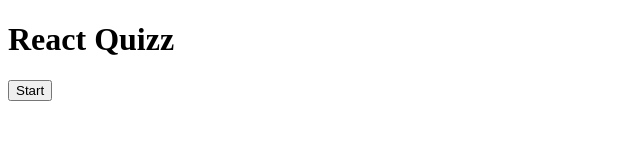
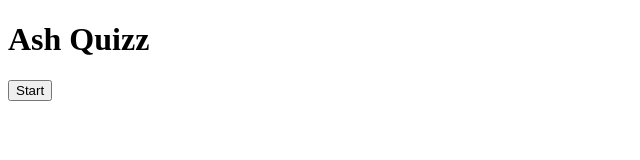
Before and after one commit to gabrielluizsouto/quizz, a React (Create React App) app: page / in a window 1280 px wide. Shown: the top 160 px of the page, without its empty margins (0-640 px from the left). Built offline with nearby package versions, Linux system fonts and the light colour scheme.

Commit message:
added github deploy

```diff
--- a/package.json
+++ b/package.json
@@ -2,6 +2,7 @@
   "name": "react-quizz",
   "version": "0.1.0",
   "private": true,
+  "homepage": "https://gabrielluizsouto.github.io/quizz/",
   "dependencies": {
     "@testing-library/jest-dom": "^5.11.4",
     "@testing-library/react": "^11.1.0",
@@ -11,6 +12,7 @@
     "@types/react": "^17.0.14",
     "@types/react-dom": "^17.0.0",
     "@types/styled-components": "^5.1.11",
+    "gh-pages": "^3.2.3",
     "react": "^17.0.2",
     "react-dom": "^17.0.2",
     "react-scripts": "4.0.3",
@@ -22,7 +24,9 @@
     "start": "react-scripts start",
     "build": "react-scripts build",
     "test": "react-scripts test",
-    "eject": "react-scripts eject"
+    "eject": "react-scripts eject",
+    "predeploy": "npm run build",
+    "deploy": "gh-pages -d build"
   },
   "eslintConfig": {
     "extends": [
--- /dev/null
+++ b/src/App.styles.ts
@@ -0,0 +1,5 @@
+import styled, { createGlobalStyle } from "styled-components";
+
+export const GlobalStyle =  createGlobalStyle`
+    p {}
+`
--- a/src/App.tsx
+++ b/src/App.tsx
@@ -1,8 +1,9 @@
 import React, { useState } from 'react';
 import QuestionCard from './components/QuestionCard';
 import { fetchQuizQuestions, Difficulty, QuestionState } from './api';
+import { GlobalStyle } from './App.styles';
 
-type AnswerObject = {
+export type AnswerObject = {
   question: string;
   answer: string;
   correct: boolean;
@@ -66,11 +67,18 @@ const App = () => {
   }
 
   return (
+    <>
+      <GlobalStyle />
         <div className="App">
-      <h1> React Quizz</h1>
-      { gameOver || userAnswers.length === TOTAL_QUESTIONS ?
+          <h1> Ash Quizz</h1>
+          { (gameOver || userAnswers.length === TOTAL_QUESTIONS) ?
             <button className="start" onClick={startTrivia}>Start</button>
           : null}
+          {/* { (gameOver || userAnswers.length === TOTAL_QUESTIONS) && selectedDifficulty ?
+            ['easy', 'medium', 'hard'].map(difficulty => {
+              return <button className="difficulty" value={difficulty} onClick={() => setSelectedDifficulty(difficulty)}>{difficulty && difficulty.toUpperCase}</button>
+            })
+          : null} */}
           { !gameOver ? <p className="score">Score: {score}</p> : null }
           { loading && <p>Loading Questions...</p> }
           { !loading && !gameOver &&
@@ -87,6 +95,7 @@ const App = () => {
             : null
           }
         </div>
+    </>
   );
 }
 
--- a/src/components/QuestionCard.tsx
+++ b/src/components/QuestionCard.tsx
@@ -1,10 +1,11 @@
-import react from 'react';
+import React from 'react';
+import { AnswerObject } from '../App'
 
 type Props = {
     question: string;
     answers: string[];
-    callback: any;
-    userAnswer: any;
+    callback: (e: React.MouseEvent<HTMLButtonElement>) => void;
+    userAnswer: AnswerObject | undefined;
     questionNumber: number;
     totalQuestions: number;
 }
@@ -25,7 +26,7 @@ const QuestionCard: React.FC<Props> = ({
         <div>
             {answers.map(answer => (
                 <div key={answer}>
-                    <button disabled={userAnswer} value={answer} onClick={callback}>
+                    <button disabled={userAnswer ? true : false} value={answer} onClick={callback}>
                         <span dangerouslySetInnerHTML={{ __html: answer}}></span>
                     </button>
                 </div>
```
Also changed, not shown: 1 other file (tests, documents, lock files or other folders). Lines whose indentation alone changed are shown as unchanged.
